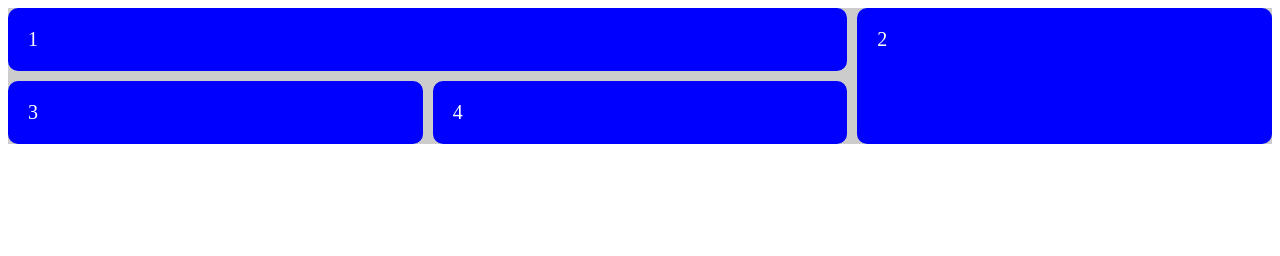
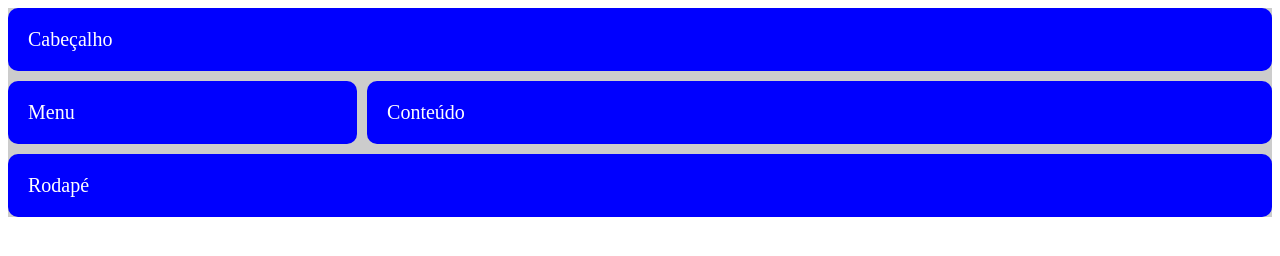
Before and after one commit to EzequielRT/estudos-html-css, a plain HTML site: page css-grid/index.html in a window 1280 px wide. Drawn offline with Linux system fonts and the light colour scheme.

Commit message:
Estrutura de Layout em Grid

```diff
--- a/css-grid/index.html
+++ b/css-grid/index.html
@@ -10,10 +10,10 @@
 <body>
 
     <div class="container">
-        <div class="item item1">1</div>
-        <div class="item item2">2</div>
-        <div class="item item3">3</div>
-        <div class="item item4">4</div>
+        <header class="item">Cabeçalho</header>
+        <nav class="item">Menu</nav>
+        <section class="item">Conteúdo</section>
+        <footer class="item">Rodapé</footer>
     </div>
 
 </body>
--- a/css-grid/style.css
+++ b/css-grid/style.css
@@ -3,8 +3,9 @@
     display: grid;
     gap: 10px;
     grid-template-areas:
-        "item1 item1 item2"
-        "item3 item4 item2"
+        "header header header header"
+        "menu content content content"
+        "footer footer footer footer "
     ;
 }
 
@@ -16,18 +17,18 @@
     font-size: 20px;
 }
 
-.item1 {
-    grid-area: item1;
+header {
+    grid-area: header;
 }
 
-.item2 {
-    grid-area: item2;
+nav {
+    grid-area: menu;
 }
 
-.item3 {
-    grid-area: item3;
+section {
+    grid-area: content;
 }
 
-.item4 {
-    grid-area: item4;
+footer {
+    grid-area: footer;
 }
```
